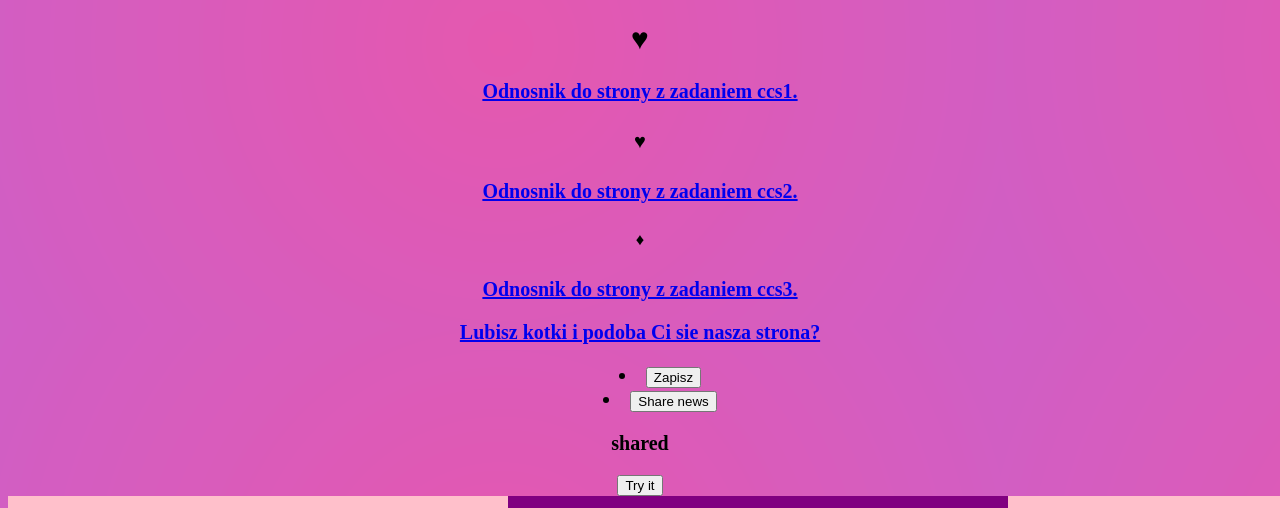
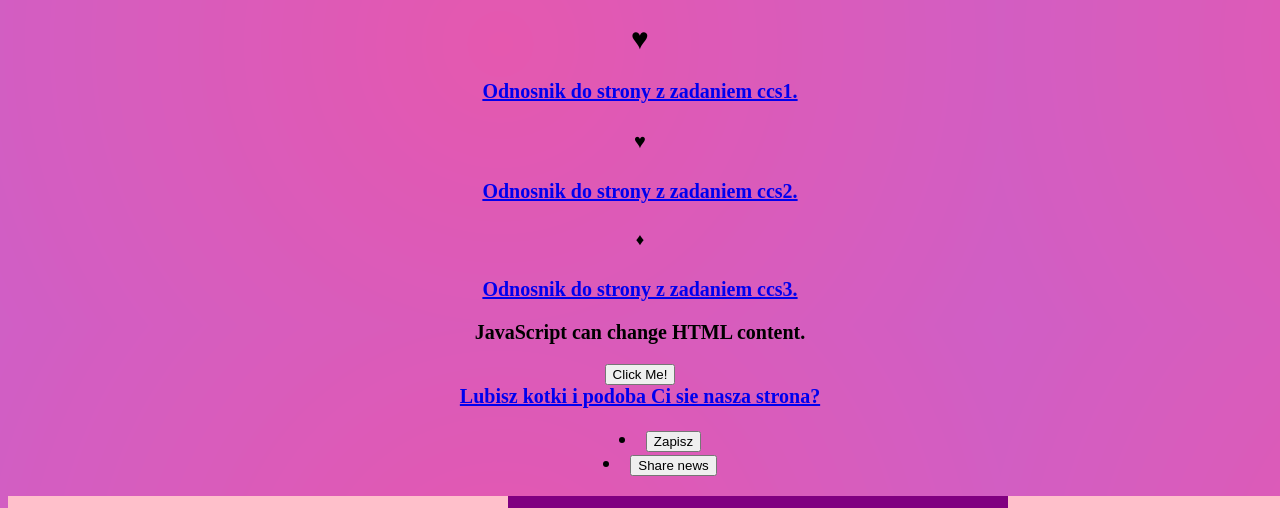
Before and after one commit to slawinangsan/java, a plain HTML site: page index.html in a window 1280 px wide. Shown: the part 238-746 px from the top of the page. Drawn offline with Linux system fonts and the light colour scheme.

Commit message:
Update index.html

```diff
--- a/index.html
+++ b/index.html
@@ -80,11 +80,10 @@
 <a href="https://www.w3spaces-preview.com/superstrona/css3.html">Odnosnik do strony z zadaniem ccs3.</a>
 <p></p>
 
-<script>
-function myFunction() {
-  document.getElementById("demo").innerHTML = "shared.";
-}
-</script>
+<p id="demo">JavaScript can change HTML content.</p>
+
+<button type="button" onclick='document.getElementById("demo").innerHTML = "Hello JavaScript!"'>Click Me!</button>
+
 <div class="news">
     <a href="#">Lubisz kotki i podoba Ci sie nasza strona?</a>
     <menu>
@@ -93,8 +92,6 @@ function myFunction() {
     </menu>
 </div>
 
-<p id="demo">shared</p>
-<button type="button" onclick="myFunction()">Try it</button>
 
 
 <span style="font-weight: normal; font-size: 15">
```
